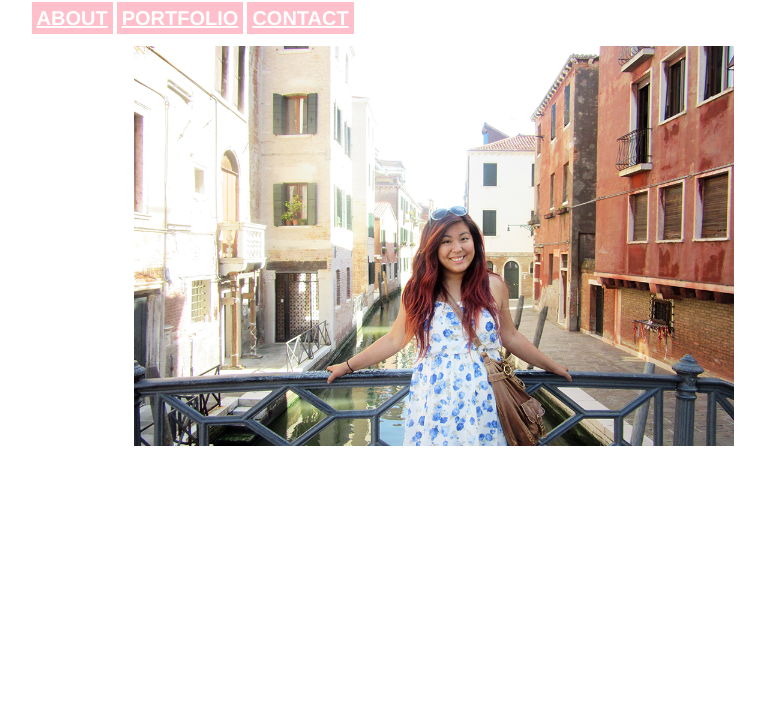
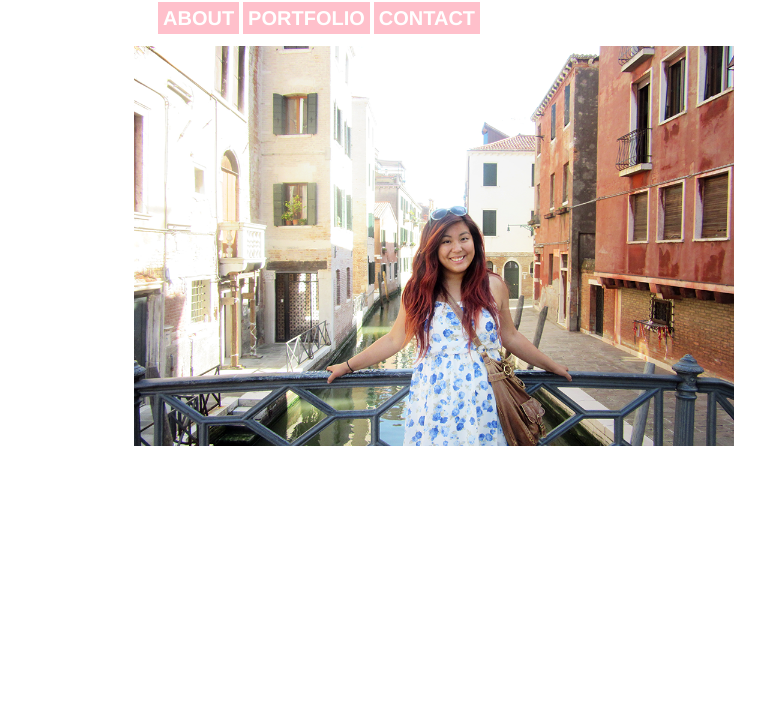
Before and after one commit to emberqchen/emberqchen.github.io, a plain HTML site: page index.html in a window 1280 px wide. Shown: the part 73-800 px from the top of the page, without its empty margins (206-971 px from the left). Drawn offline with Linux system fonts and the light colour scheme.

Commit message:
finalizing basic details

```diff
--- a/stylesheets/stylesheet.css
+++ b/stylesheets/stylesheet.css
@@ -5,17 +5,21 @@
 }
 
 .nav {
-  width:70%;
+  width:50%;
   margin-left:auto; margin-right:auto;
 }
 .nav a {
   position: ;
   color:#FFFFFF;
-  font-size: 20px; font-weight:bold; font-family:Helvetica, sans-serif;
+  font-size: 20px; font-weight:bold; font-style:normal; font-family:Helvetica, sans-serif; text-decoration:none;
   padding:5px;
   background-color:pink;
 
   text-transform:uppercase;
+}
+
+.nav a:hover {
+  background-color:black;
 }
 
 .nav li {
```
